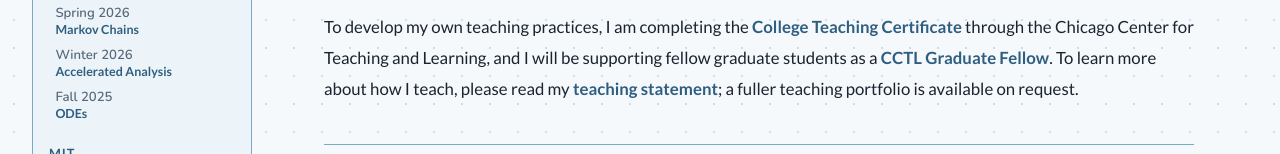
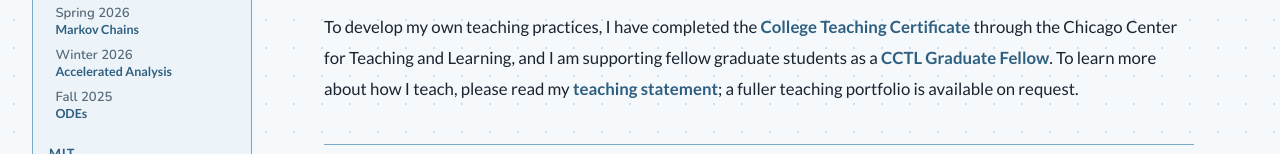
Before and after one commit to katieminer/katieminer.github.io, a plain HTML site: page teaching.html in a window 1280 px wide. Shown: the part 274-428 px from the top of the page. Drawn offline with nearby package versions, Linux system fonts and the light colour scheme.

Commit message:
Completed teaching certificate

```diff
--- a/teaching.html
+++ b/teaching.html
@@ -119,7 +119,7 @@
 
     <div class="teaching-intro">
       <p>I take great pride in my role as an educator. Over the past five years, I have supported hundreds of students across a range of mathematics courses. My work as an undergraduate was recognized with MIT's Charles and Holly Housman Award. This fall, I will be an instructor of record for MATH 151 at UChicago.</p>
-      <p>To develop my own teaching practices, I am completing the <a href="https://teaching.uchicago.edu/programs/college-teaching-certificate-program" target="_blank">College Teaching Certificate</a> through the Chicago Center for Teaching and Learning, and I will be supporting fellow graduate students as a <a href="https://teaching.uchicago.edu/programs/graduate-fellows-program" target="_blank">CCTL Graduate Fellow</a>. To learn more about how I teach, please read my <a href="Katherine Miner Teaching Statement.pdf" target="_blank">teaching statement</a>; a fuller teaching portfolio is available on request.</p>
+      <p>To develop my own teaching practices, I have completed the <a href="https://teaching.uchicago.edu/programs/college-teaching-certificate-program" target="_blank">College Teaching Certificate</a> through the Chicago Center for Teaching and Learning, and I am supporting fellow graduate students as a <a href="https://teaching.uchicago.edu/programs/graduate-fellows-program" target="_blank">CCTL Graduate Fellow</a>. To learn more about how I teach, please read my <a href="Katherine Miner Teaching Statement.pdf" target="_blank">teaching statement</a>; a fuller teaching portfolio is available on request.</p>
     </div>
 
 <!-- ==========================================
```
